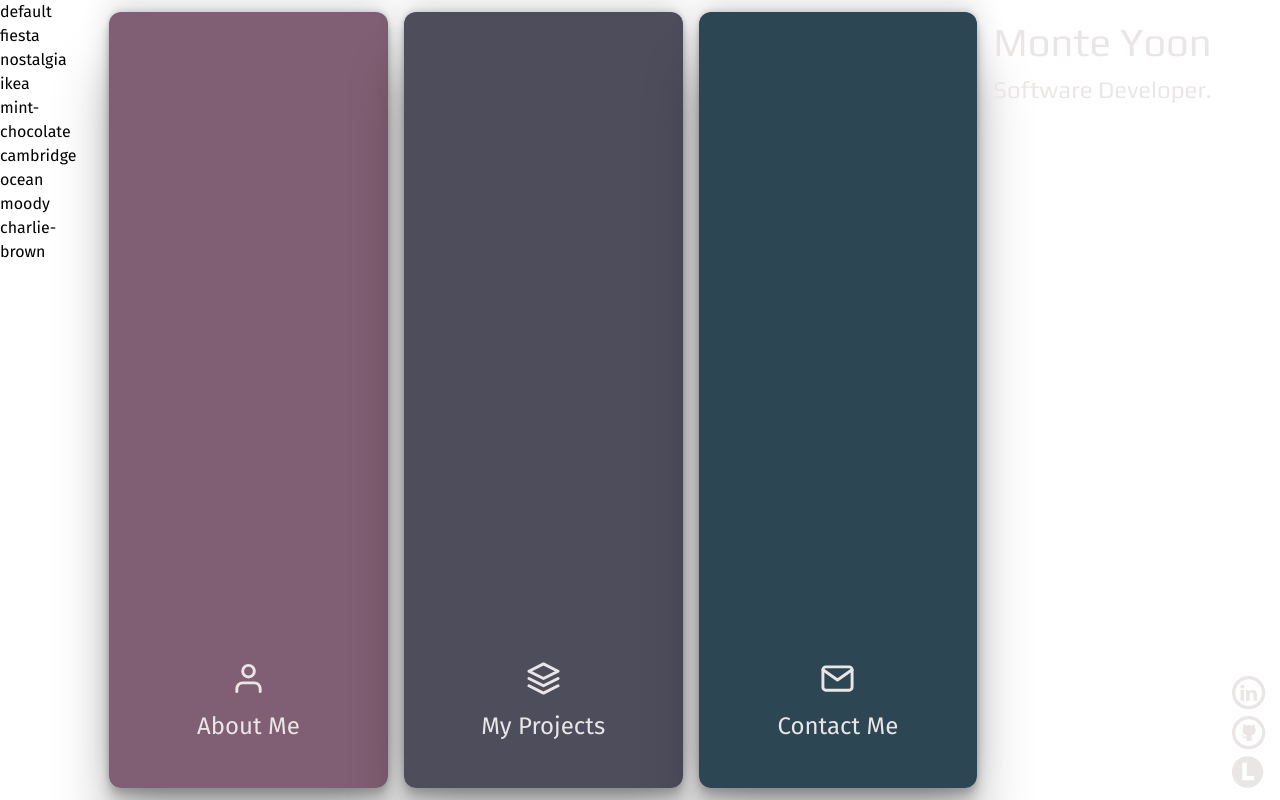
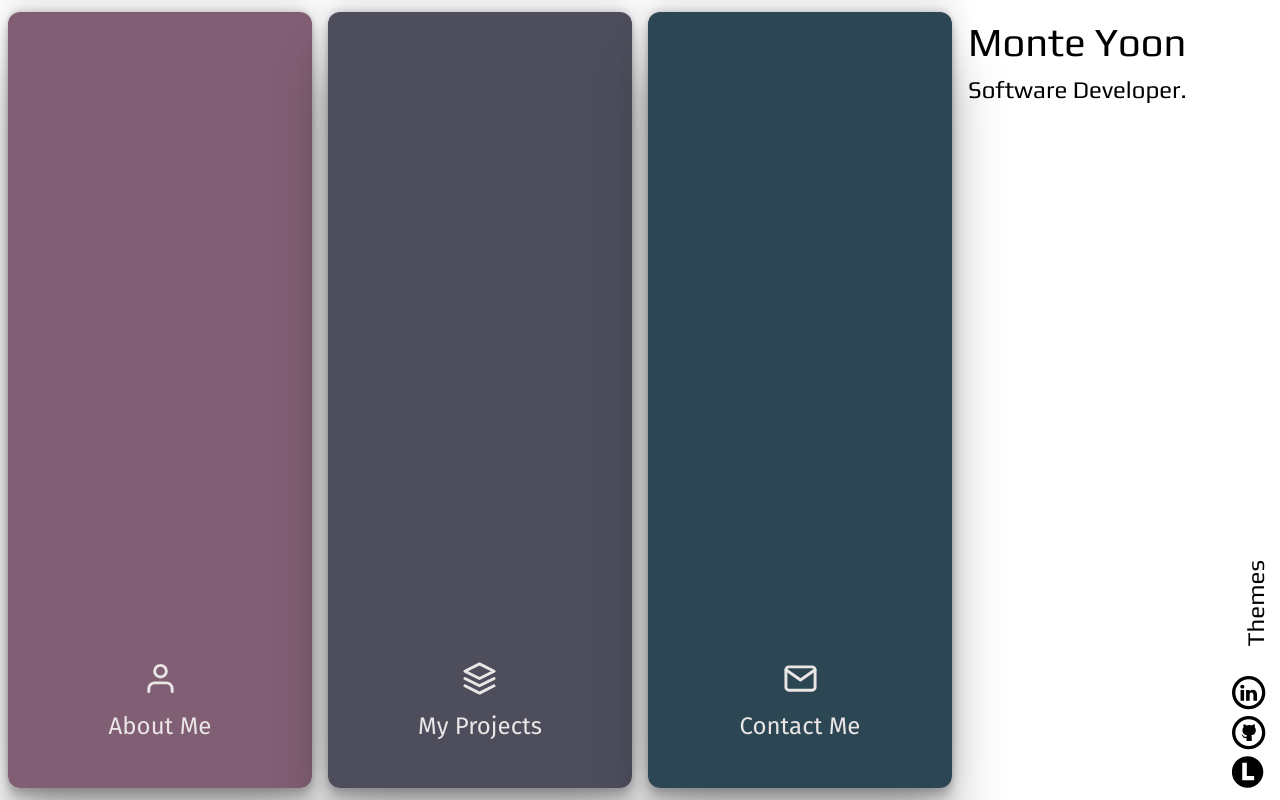
Before and after one commit to Yontemoon/my-portfolio, a Next.js app: page / in a window 1280 px wide. Built offline with nearby package versions, Linux system fonts and the light colour scheme.

Commit message:
Added more themes

```diff
--- a/app/components/MaxHomePage.tsx
+++ b/app/components/MaxHomePage.tsx
@@ -1,6 +1,7 @@
 import { play } from "../lib/fonts";
 import clsx from "clsx";
 import MyLinks from "./MyLinks";
+import ThemeButton from "./ThemeButton";
 
 const MaxHomePage = ({ ...props }) => {
   return (
@@ -15,7 +16,10 @@ const MaxHomePage = ({ ...props }) => {
         <h1>Monte Yoon</h1>
         <h2 className="mb-2">Software Developer.</h2>
       </div>
-      <div className={clsx("absolute bottom-0 right-0 ")}>
+      <div className="absolute lg:right-0 lg:bottom-64 bottom-11 right-0 cursor-pointer">
+        <ThemeButton className="lg:absolute lg:-rotate-90 lg:origin-right lg:right-4" />
+      </div>
+      <div className={clsx("absolute bottom-0 right-0 origin-left")}>
         <MyLinks />
       </div>
     </div>
--- a/app/components/MiniHomePage.tsx
+++ b/app/components/MiniHomePage.tsx
@@ -4,6 +4,7 @@ import BackArrow from "../icons/back-arrow";
 import { play } from "../lib/fonts";
 import MyLinks from "./MyLinks";
 import clsx from "clsx";
+import ThemeButton from "./ThemeButton";
 
 const MiniHomePage = ({
   setShowBack,
@@ -13,10 +14,20 @@ const MiniHomePage = ({
   showBack: boolean;
 }) => {
   return (
-    <div className={clsx("relative m-0 w-full h-full", play.className)}>
-      <h2 className="delayed-fade-animation absolute lg:-rotate-90 lg:-right-16 lg:top-20 z-30 lg:mr-5 lg:mt-3 text-nowrap overflow-hidden">
+    <div
+      className={clsx(
+        "relative m-0 w-full h-full delayed-fade-animation",
+        play.className
+      )}
+    >
+      <h2 className=" absolute lg:-rotate-90 lg:-right-16 lg:top-20 z-30 lg:mr-5 lg:mt-3 text-nowrap overflow-hidden">
         Monte Yoon
       </h2>
+
+      <div className="absolute lg:right-0 lg:bottom-80 bottom-11 right-0 cursor-pointer">
+        <ThemeButton className="lg:absolute lg:-rotate-90 lg:origin-right lg:right-4" />
+      </div>
+
       <div className="absolute lg:bottom-14 lg:right-0 bottom-0 ">
         <MyLinks />
       </div>
--- /dev/null
+++ b/app/components/ThemeButton.tsx
@@ -0,0 +1,34 @@
+"use client";
+
+import clsx from "clsx";
+import { useState } from "react";
+import ThemeSelector from "./ThemeSelector";
+
+const ThemeButton = ({ className }: { className?: string }) => {
+  const [showThemes, setShowThemes] = useState(false);
+
+  const toggleThemeSelector = () => {
+    setShowThemes(!showThemes);
+  };
+
+  return (
+    <div className="relative z-50">
+      <h2
+        onClick={toggleThemeSelector}
+        className={clsx(
+          " border border-transparent rounded-xl p-1 hover:bg-about hover:text-primary_text hover:shadow-sm z-50 relative",
+          className
+        )}
+      >
+        Themes
+      </h2>
+      {showThemes && (
+        <div className="fixed left-0 top-0">
+          <ThemeSelector setShowThemes={setShowThemes} />
+        </div>
+      )}
+    </div>
+  );
+};
+
+export default ThemeButton;
--- a/app/components/ThemeSelector.tsx
+++ b/app/components/ThemeSelector.tsx
@@ -10,18 +10,31 @@ const themes = [
   "ocean",
   "moody",
   "charlie-brown",
+  "museum",
+  "fall",
+  "aquarium",
+  "mirage",
 ];
 
-const ThemeSelector = () => {
+const ThemeSelector = ({
+  setShowThemes,
+}: {
+  setShowThemes: React.Dispatch<React.SetStateAction<boolean>>;
+}) => {
   const { handleThemeChange } = useTheme();
+
+  const toggleTheme = (t: string) => {
+    handleThemeChange(t);
+    setShowThemes(false);
+  };
 
   return (
     <div className={` `}>
       {themes.map((t) => (
         <div
           key={t}
-          className="cursor-pointer text-black"
-          onClick={() => handleThemeChange(t)}
+          className="cursor-pointer text-black z-50"
+          onClick={() => toggleTheme(t)}
         >
           {t}
         </div>
--- a/app/globals.css
+++ b/app/globals.css
@@ -65,10 +65,38 @@
     --color-projects: 132 0 50;
     --color-contact: 229 149 0;
   }
+
+  :root[data-theme="museum"] {
+    --color-text: 26 25 25;
+    --color-about: 230 57 70;
+    --color-projects: 241 250 238;
+    --color-contact: 168 218 220;
+  }
+
+  :root[data-theme="fall"] {
+    --color-text: 26 25 25;
+    --color-about: 221 110 66;
+    --color-projects: 232 218 178;
+    --color-contact: 79 109 122;
+  }
+
+  :root[data-theme="aquarium"] {
+    --color-text: 26 25 25;
+    --color-about: 35 240 199;
+    --color-projects: 239 118 122;
+    --color-contact: 125 122 188;
+  }
+
+  :root[data-theme="mirage"] {
+    --color-text: 26 25 25;
+    --color-about: 245 93 62;
+    --color-projects: 135 142 136;
+    --color-contact: 247 203 21;
+  }
 }
 
 * {
-  @apply transition-colors duration-300 ease-in-out text-primary_text;
+  @apply transition-colors duration-300 ease-in-out;
 }
 
 .mini-navbar {
@@ -191,3 +219,26 @@ button:hover {
   scrollbar-width: thin;
   scroll-margin: 10px;
 }
+
+/* .hover-underline-animation {
+  display: inline-block;
+  position: relative;
+}
+
+.hover-underline-animation::after {
+  content: "";
+  position: absolute;
+  width: 100%;
+  transform: scaleX(0);
+  height: 2px;
+  bottom: 0;
+  left: 0;
+  background-color: rgb(0, 0, 0);
+  transform-origin: bottom right;
+  transition: transform 0.25s ease-out;
+}
+
+.hover-underline-animation:hover::after {
+  transform: scaleX(1);
+  transform-origin: bottom left;
+} */
--- a/app/layout.tsx
+++ b/app/layout.tsx
@@ -24,7 +24,7 @@ export default function RootLayout({
       <body
         className={clsx(
           fira_sans.className,
-          "flex w-screen h-screen box-border text-primary_text"
+          "flex w-screen h-screen box-border antialiased text-primary_text"
         )}
       >
         <ThemeProvider>{children}</ThemeProvider>
--- a/app/page.tsx
+++ b/app/page.tsx
@@ -13,7 +13,6 @@ import ContactIcon from "./icons/ContactIcon";
 import ProjectIcon from "./icons/ProjectIcon";
 import MaxHomePage from "./components/MaxHomePage";
 import MiniHomePage from "./components/MiniHomePage";
-import ThemeSelector from "./components/ThemeSelector";
 
 export default function Home() {
   const [current, setCurrent] = useState(usePathname().substring(1));
@@ -27,7 +26,6 @@ export default function Home() {
 
   return (
     <>
-      <ThemeSelector />
       <Layout>
         <div
           className="mini-navbar bg-about"
@@ -71,7 +69,7 @@ export default function Home() {
         </div>
         <div
           id="home"
-          className="w-full text-black"
+          className="w-full text-black z-10 relative"
           onClick={() => setCurrent("")}
           onMouseOver={() => setShowBack(true)}
           onMouseOut={() => setShowBack(false)}
```
Also changed, not shown: 1 other file (tests, documents, lock files or other folders).
